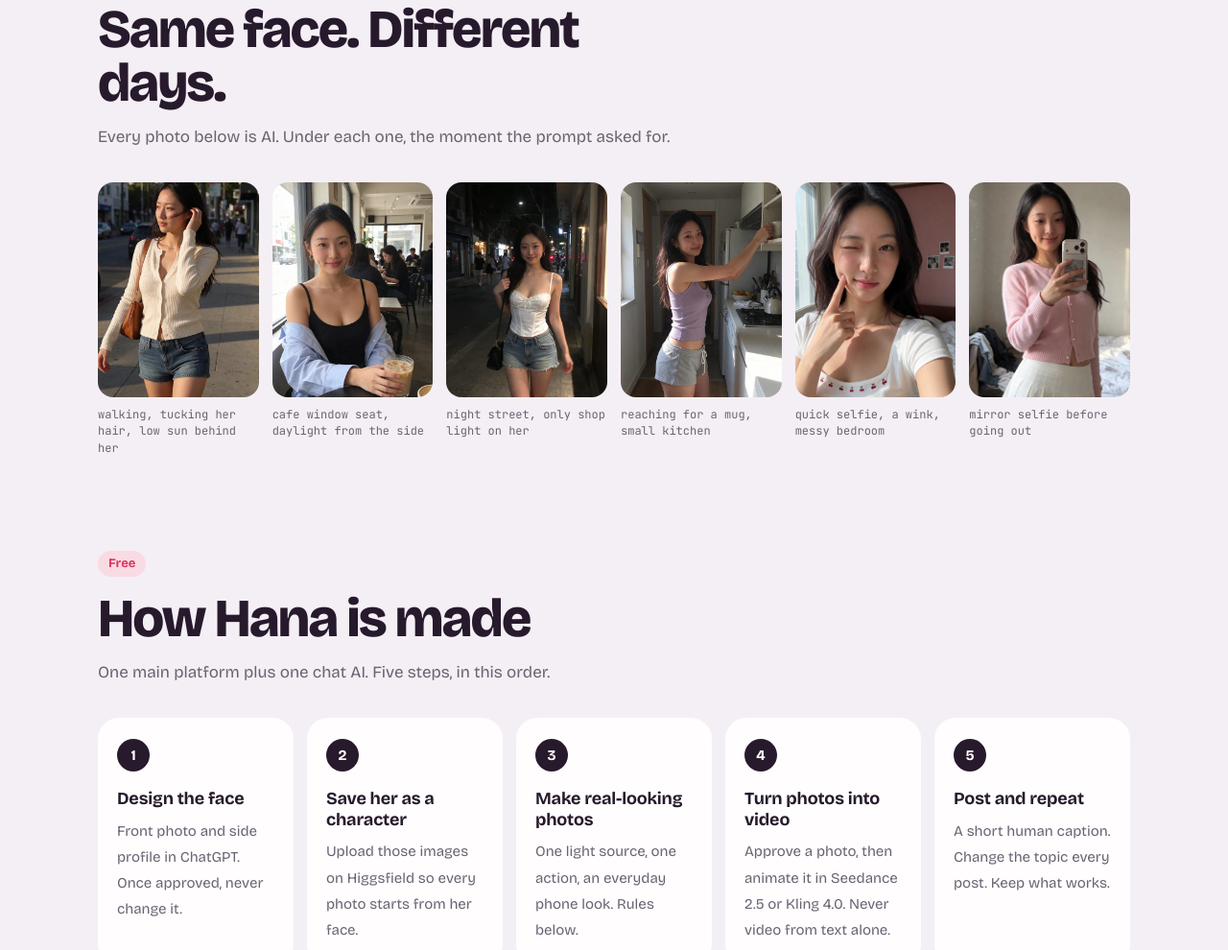
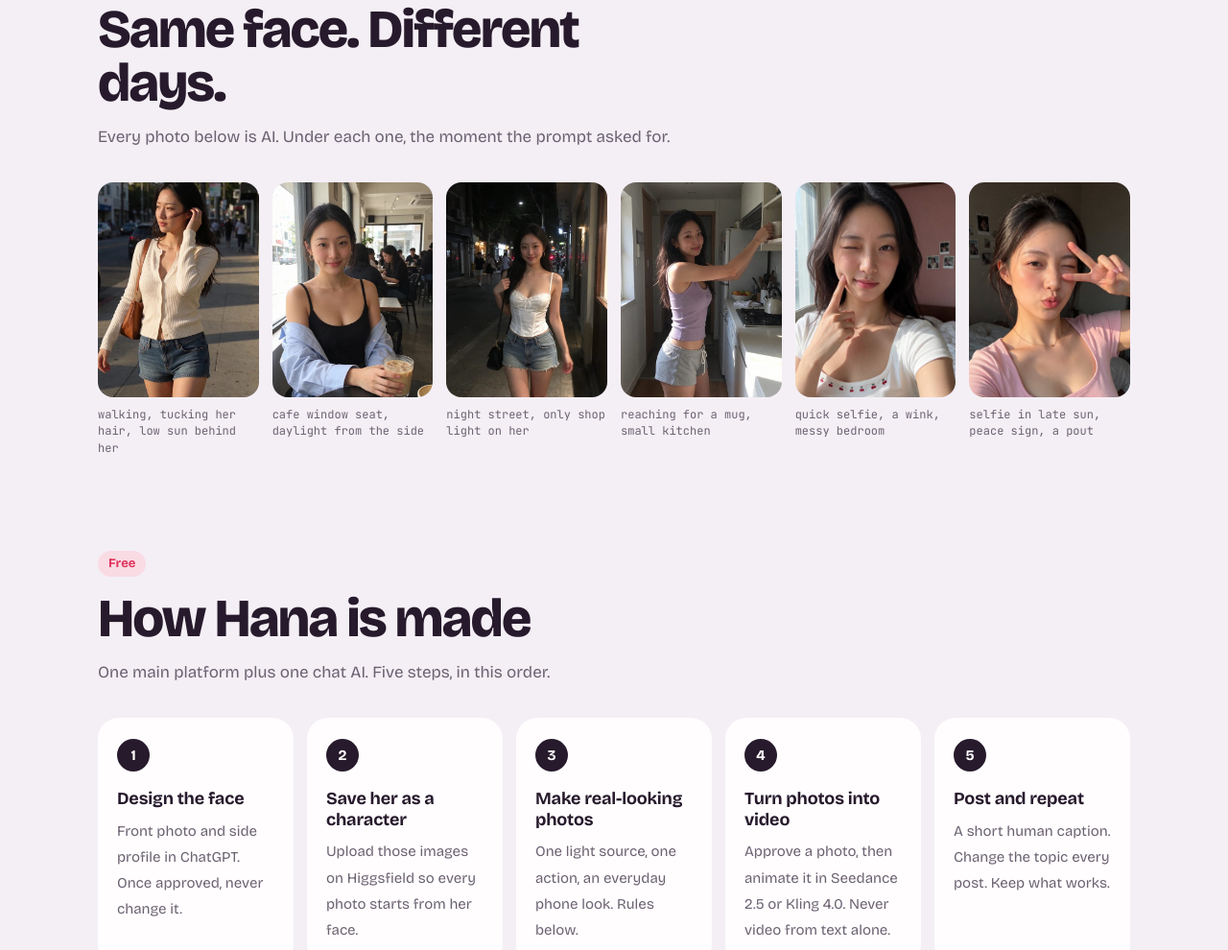
Before and after one commit to makeyourownhana/makeyourownhana.github.io, a plain HTML site: page index.html in a window 1280 px wide. Shown: the part 1045-2035 px from the top of the page at 96% size. Drawn offline with nearby package versions, Linux system fonts and the light colour scheme.

Commit message:
Swap last gallery photo for the peace-sign selfie
Co-Authored-By: Claude Opus 5.5 <noreply@anthropic.com>
Claude-Session: https://claude.ai/code/session_01ABcBu8b6fNYt3D7mJrzPDe

```diff
--- a/index.html
+++ b/index.html
@@ -222,7 +222,7 @@ footer b{color:var(--plum)}
       <figure class="shot" style="margin:0"><img src="assets/hana-g3.jpg" alt="AI photo of Hana walking at night" loading="lazy"><figcaption>night street, only shop light on her</figcaption></figure>
       <figure class="shot" style="margin:0"><img src="assets/hana-g4.jpg" alt="AI photo of Hana reaching into a kitchen cabinet" loading="lazy"><figcaption>reaching for a mug, small kitchen</figcaption></figure>
       <figure class="shot" style="margin:0"><img src="assets/hana-wink.jpg" alt="AI selfie of Hana winking" loading="lazy"><figcaption>quick selfie, a wink, messy bedroom</figcaption></figure>
-      <figure class="shot" style="margin:0"><img src="assets/hana-after.jpg" alt="AI mirror selfie of Hana" loading="lazy"><figcaption>mirror selfie before going out</figcaption></figure>
+      <figure class="shot" style="margin:0"><img src="assets/hana-peace.jpg" alt="AI selfie of Hana in late sun, peace sign and a pout" loading="lazy"><figcaption>selfie in late sun, peace sign, a pout</figcaption></figure>
     </div>
   </section>
 
```
Also changed, not shown: assets/hana-peace.jpg (added).
